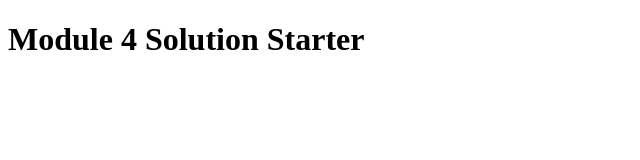
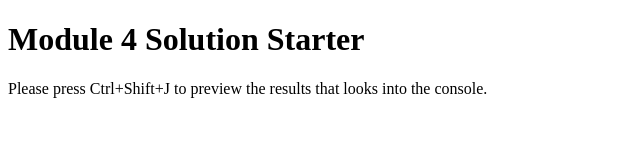
Before and after one commit to jimmysisenglath/coursera-test4, a plain HTML site: page index.html in a window 1280 px wide. Shown: the whole page, without its empty margins (0-640 px from the left). Drawn offline with Linux system fonts and the light colour scheme.

Commit message:
Update index.html

```diff
--- a/index.html
+++ b/index.html
@@ -12,5 +12,6 @@
 </head>
 <body>
   <h1>Module 4 Solution Starter</h1>
+  <div>Please press Ctrl+Shift+J to preview the results that looks into the console.</div>
 </body>
 </html>
```
